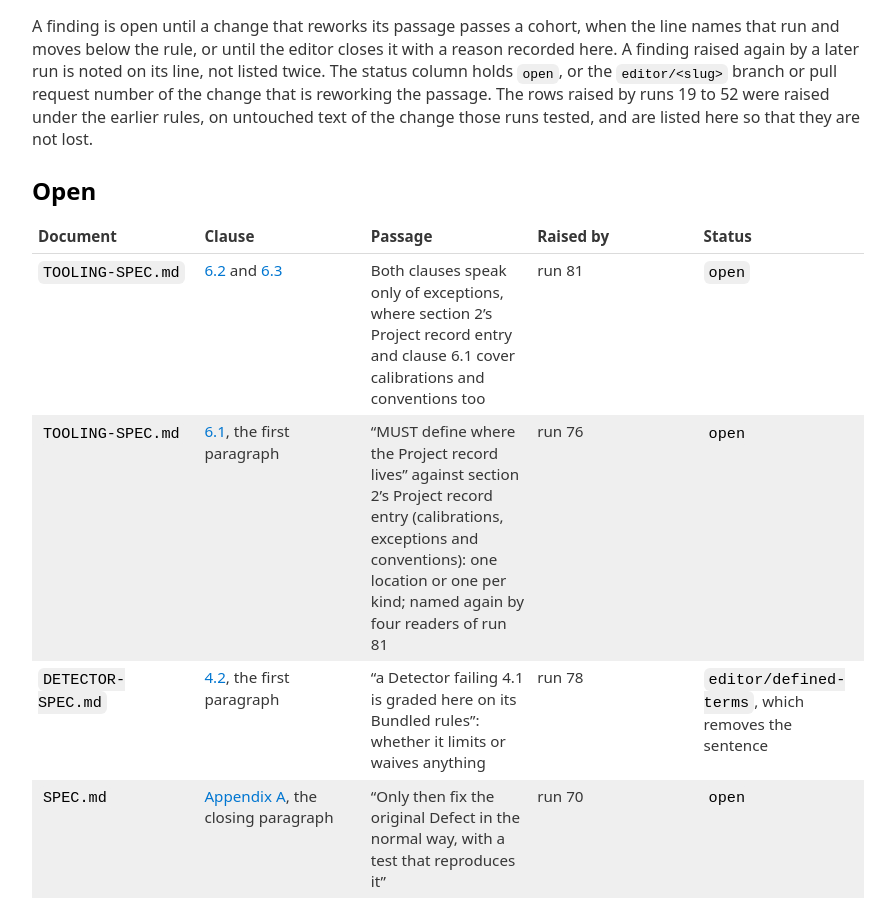
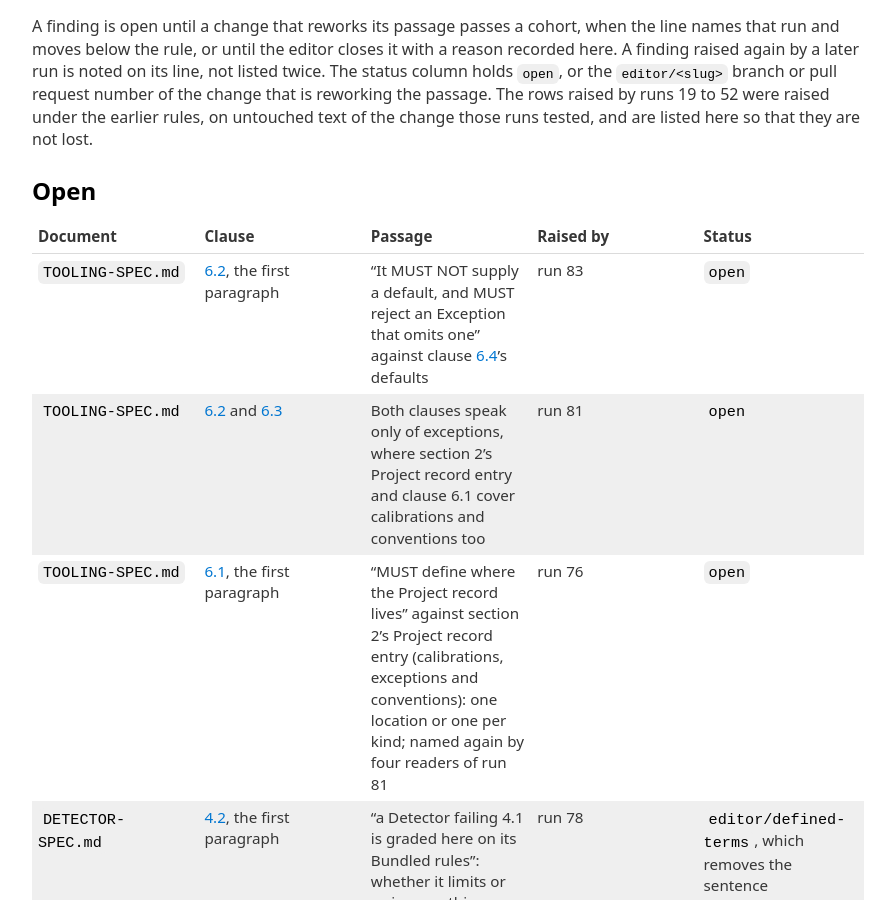
Before and after one commit to Defence-Before-Fix/defence-before-fix.github.io, a Jekyll site: the page built from acceptance/ROUTED.md, in a window 1280 px wide and 900 px high, scrolled down 358 px. Shown: the whole window, without its empty margins (192-1087 px from the left). Built offline with Jekyll 4.4.1, drawn with Linux system fonts in a browser that asks for light colours; our own code applies the rules of GitHub Pages for plain Markdown files.

Commit message:
ROUTED: toolchain 6.2's first paragraph against clause 6.4's defaults, from run 83
Co-Authored-By: Claude Fable 5.1 <noreply@anthropic.com>

```diff
--- a/acceptance/ROUTED.md
+++ b/acceptance/ROUTED.md
@@ -17,6 +17,7 @@ untouched text of the change those runs tested, and are listed here so that they
 
 | Document           | Clause                                                                                                                                                                                                                                                                                         | Passage                                                                                                                                                                                                                                                                                  | Raised by                       | Status                                             |
 | ------------------ | ---------------------------------------------------------------------------------------------------------------------------------------------------------------------------------------------------------------------------------------------------------------------------------------------- | ---------------------------------------------------------------------------------------------------------------------------------------------------------------------------------------------------------------------------------------------------------------------------------------- | ------------------------------- | -------------------------------------------------- |
+| `TOOLING-SPEC.md`  | [6.2](../TOOLING-SPEC.md#62-every-exception-in-the-project-record-must-carry-a-written-justification-that-names-the-hazard-and-the-scope-and-the-toolchain-must-reject-a-generic-one), the first paragraph                                                                                     | "It MUST NOT supply a default, and MUST reject an Exception that omits one" against clause [6.4](../TOOLING-SPEC.md#64-the-toolchain-should-state-its-own-defaults-for-anything-the-method-leaves-to-the-project)'s defaults                                                             | run 83                          | `open`                                             |
 | `TOOLING-SPEC.md`  | [6.2](../TOOLING-SPEC.md#62-every-exception-in-the-project-record-must-carry-a-written-justification-that-names-the-hazard-and-the-scope-and-the-toolchain-must-reject-a-generic-one) and [6.3](../TOOLING-SPEC.md#63-the-project-record-must-be-enumerable-by-the-same-means-as-the-defences) | Both clauses speak only of exceptions, where section 2's Project record entry and clause 6.1 cover calibrations and conventions too                                                                                                                                                      | run 81                          | `open`                                             |
 | `TOOLING-SPEC.md`  | [6.1](../TOOLING-SPEC.md#61-the-toolchain-must-define-a-location-for-the-project-record-and-must-read-it-itself), the first paragraph                                                                                                                                                          | "MUST define where the Project record lives" against section 2's Project record entry (calibrations, exceptions and conventions): one location or one per kind; named again by four readers of run 81                                                                                    | run 76                          | `open`                                             |
 | `DETECTOR-SPEC.md` | [4.2](../DETECTOR-SPEC.md#42-the-detector-must-provide-a-harness-that-runs-a-single-rule-against-supplied-code), the first paragraph                                                                                                                                                           | "a Detector failing 4.1 is graded here on its Bundled rules": whether it limits or waives anything                                                                                                                                                                                       | run 78                          | `editor/defined-terms`, which removes the sentence |
```
